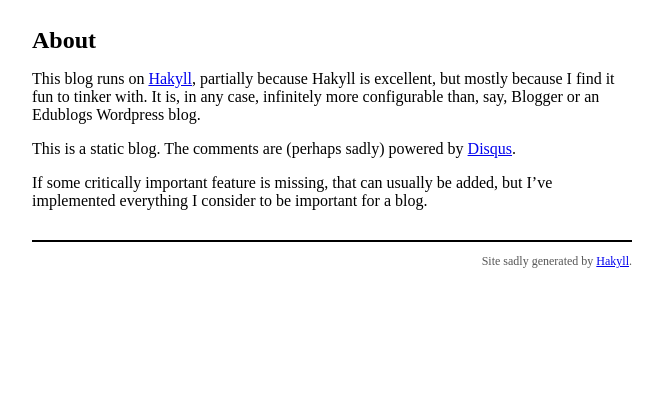
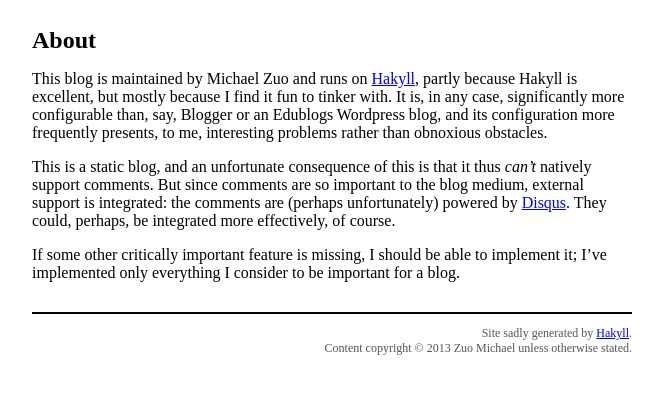
Before and after one commit to didhe/hatfree, a plain HTML site: page about.html in a window 1280 px wide. Shown: the part 50-444 px from the top of the page, without its empty margins (308-971 px from the left). Drawn offline with Linux system fonts and the light colour scheme.

Commit message:
more scaffolding

```diff
--- a/about.html
+++ b/about.html
@@ -21,14 +21,14 @@
     <div id="content">
       <h1>About</h1>
 
-      <p>This blog runs on <a href="http://jaspervdj.be/hakyll/">Hakyll</a>, partially because Hakyll is excellent, but mostly because I find it fun to tinker with. It is, in any case, infinitely more configurable than, say, Blogger or an Edublogs Wordpress blog.</p>
-<p>This is a static blog. The comments are (perhaps sadly) powered by <a href="http://disqus.com/">Disqus</a>.</p>
-<p>If some critically important feature is missing, that can usually be added, but I’ve implemented everything I consider to be important for a blog.</p>
+      <p>This blog is maintained by Michael Zuo and runs on <a href="http://jaspervdj.be/hakyll/">Hakyll</a>, partly because Hakyll is excellent, but mostly because I find it fun to tinker with. It is, in any case, significantly more configurable than, say, Blogger or an Edublogs Wordpress blog, and its configuration more frequently presents, to me, interesting problems rather than obnoxious obstacles.</p>
+<p>This is a static blog, and an unfortunate consequence of this is that it thus <em>can’t</em> natively support comments. But since comments are so important to the blog medium, external support is integrated: the comments are (perhaps unfortunately) powered by <a href="http://disqus.com/">Disqus</a>. They could, perhaps, be integrated more effectively, of course.</p>
+<p>If some other critically important feature is missing, I should be able to implement it; I’ve implemented only everything I consider to be important for a blog.</p>
     </div>
 
     <div id="footer">
-      Site sadly generated by
-      <a href="http://jaspervdj.be/hakyll">Hakyll</a>.
+      <div>Site sadly generated by <a href="http://jaspervdj.be/hakyll">Hakyll</a>.</div>
+      <div>Content copyright © 2013 Zuo Michael unless otherwise stated.</div>
     </div>
   </body>
 </html>
```
Also changed, not shown: archive.html (+2 -2 lines), contact.html (+2 -2 lines), index.html (+3 -3 lines), page1.html (+3 -3 lines), posts/2013-09-12-i-am-not-a-cat-.html (+3 -3 lines).
